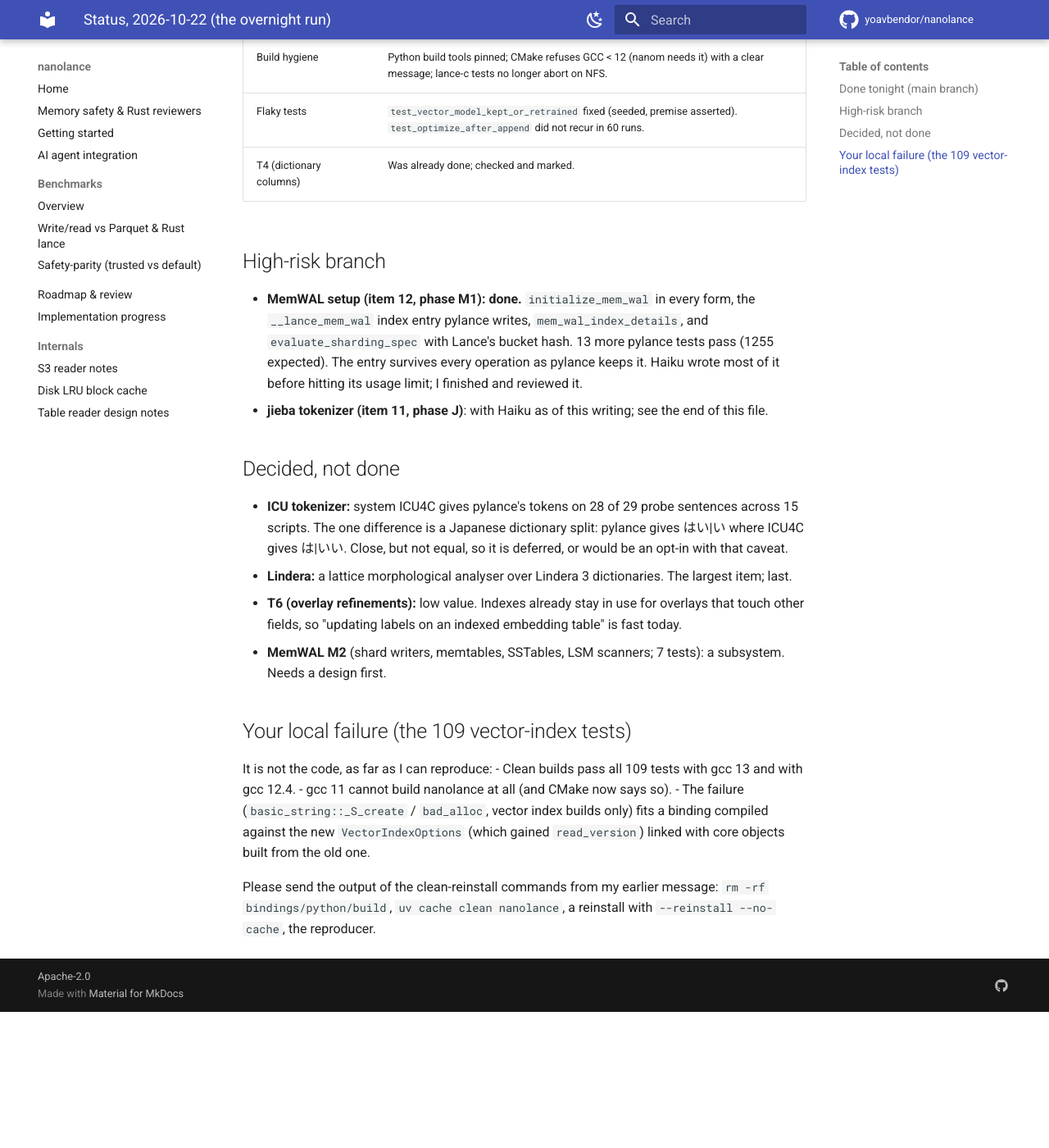
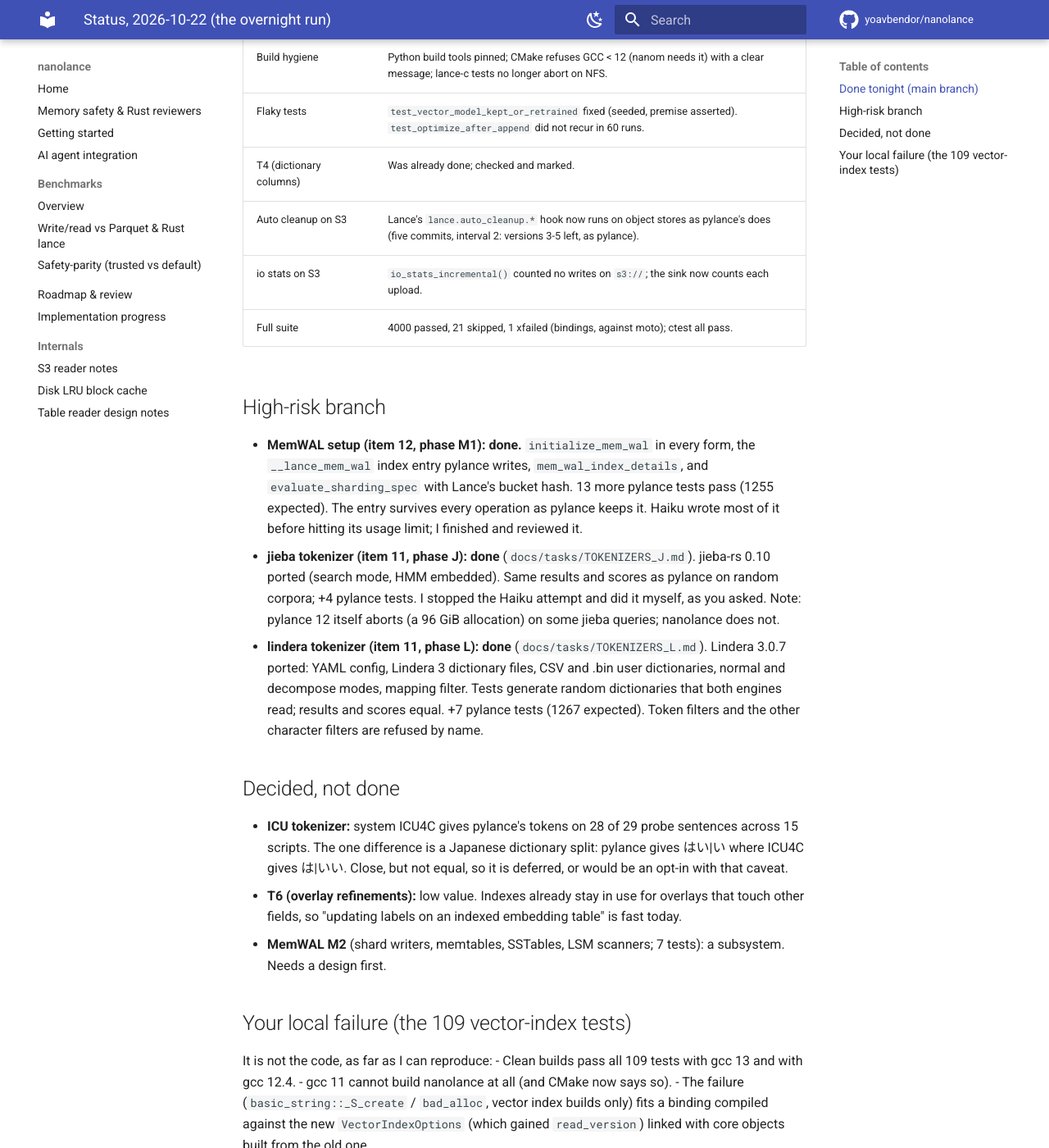
Before and after one commit to yoavbendor/nanolance, an MkDocs documentation site: the page built from docs/STATUS_2026-10-22.md, in a window 1280 px wide and 1400 px high, scrolled down 895 px. Shown: the whole window at 82% size. Built offline with MkDocs 1.6.1 and Material for MkDocs 9.7.7, drawn with Linux system fonts in a browser that asks for light colours; comment, search, counter and statistics services are not loaded; before the commit the page ends 2129 px from its top, so only the background shows below that; some of the changed text lies outside the part shown.

Commit message:
docs/STATUS_2026-10-22.md: jieba and lindera done on the high-risk branch; the later main commits
Co-Authored-By: Claude Opus 5.5 <noreply@anthropic.com>
Claude-Session: https://claude.ai/code/session_014PGy9PK68gHvyR8T1r5ueY

```diff
--- a/docs/STATUS_2026-10-22.md
+++ b/docs/STATUS_2026-10-22.md
@@ -4,8 +4,8 @@ Two branches:
 - **`claude/nanolance-optimization-review-h3rxi7`** (main work). Everything here passed the full suites before it
   was pushed, and CI is green on its head.
 - **`claude/nanolance-optimization-review-h3rxi7-highrisk`**: work that changes what nanolance writes in new ways.
-  It is the main branch plus MemWAL setup (and, if it finishes, the jieba tokenizer). Merge it, or drop it, as a
-  unit.
+  It is the main branch plus MemWAL setup and the jieba and lindera tokenizers, one commit each, so it can be
+  merged whole or up to any commit.
 
 ## Done tonight (main branch)
 
@@ -20,6 +20,9 @@ Two branches:
 | Build hygiene | Python build tools pinned; CMake refuses GCC < 12 (nanom needs it) with a clear message; lance-c tests no longer abort on NFS. |
 | Flaky tests | `test_vector_model_kept_or_retrained` fixed (seeded, premise asserted). `test_optimize_after_append` did not recur in 60 runs. |
 | T4 (dictionary columns) | Was already done; checked and marked. |
+| Auto cleanup on S3 | Lance's `lance.auto_cleanup.*` hook now runs on object stores as pylance's does (five commits, interval 2: versions 3-5 left, as pylance). |
+| io stats on S3 | `io_stats_incremental()` counted no writes on `s3://`; the sink now counts each upload. |
+| Full suite | 4000 passed, 21 skipped, 1 xfailed (bindings, against moto); ctest all pass. |
 
 ## High-risk branch
 
@@ -27,14 +30,20 @@ Two branches:
   pylance writes, `mem_wal_index_details`, and `evaluate_sharding_spec` with Lance's bucket hash. 13 more pylance
   tests pass (1255 expected). The entry survives every operation as pylance keeps it. Haiku wrote most of it before
   hitting its usage limit; I finished and reviewed it.
-- **jieba tokenizer (item 11, phase J)**: with Haiku as of this writing; see the end of this file.
+- **jieba tokenizer (item 11, phase J): done** (`docs/tasks/TOKENIZERS_J.md`). jieba-rs 0.10 ported (search mode,
+  HMM embedded). Same results and scores as pylance on random corpora; +4 pylance tests. I stopped the Haiku
+  attempt and did it myself, as you asked. Note: pylance 12 itself aborts (a 96 GiB allocation) on some jieba
+  queries; nanolance does not.
+- **lindera tokenizer (item 11, phase L): done** (`docs/tasks/TOKENIZERS_L.md`). Lindera 3.0.7 ported: YAML config,
+  Lindera 3 dictionary files, CSV and .bin user dictionaries, normal and decompose modes, mapping filter. Tests
+  generate random dictionaries that both engines read; results and scores equal. +7 pylance tests (1267
+  expected). Token filters and the other character filters are refused by name.
 
 ## Decided, not done
 
 - **ICU tokenizer:** system ICU4C gives pylance's tokens on 28 of 29 probe sentences across 15 scripts. The one
   difference is a Japanese dictionary split: pylance gives はい|い where ICU4C gives は|いい. Close, but not equal,
   so it is deferred, or would be an opt-in with that caveat.
-- **Lindera:** a lattice morphological analyser over Lindera 3 dictionaries. The largest item; last.
 - **T6 (overlay refinements):** low value. Indexes already stay in use for overlays that touch other fields, so
   "updating labels on an indexed embedding table" is fast today.
 - **MemWAL M2** (shard writers, memtables, SSTables, LSM scanners; 7 tests): a subsystem. Needs a design first.
```
